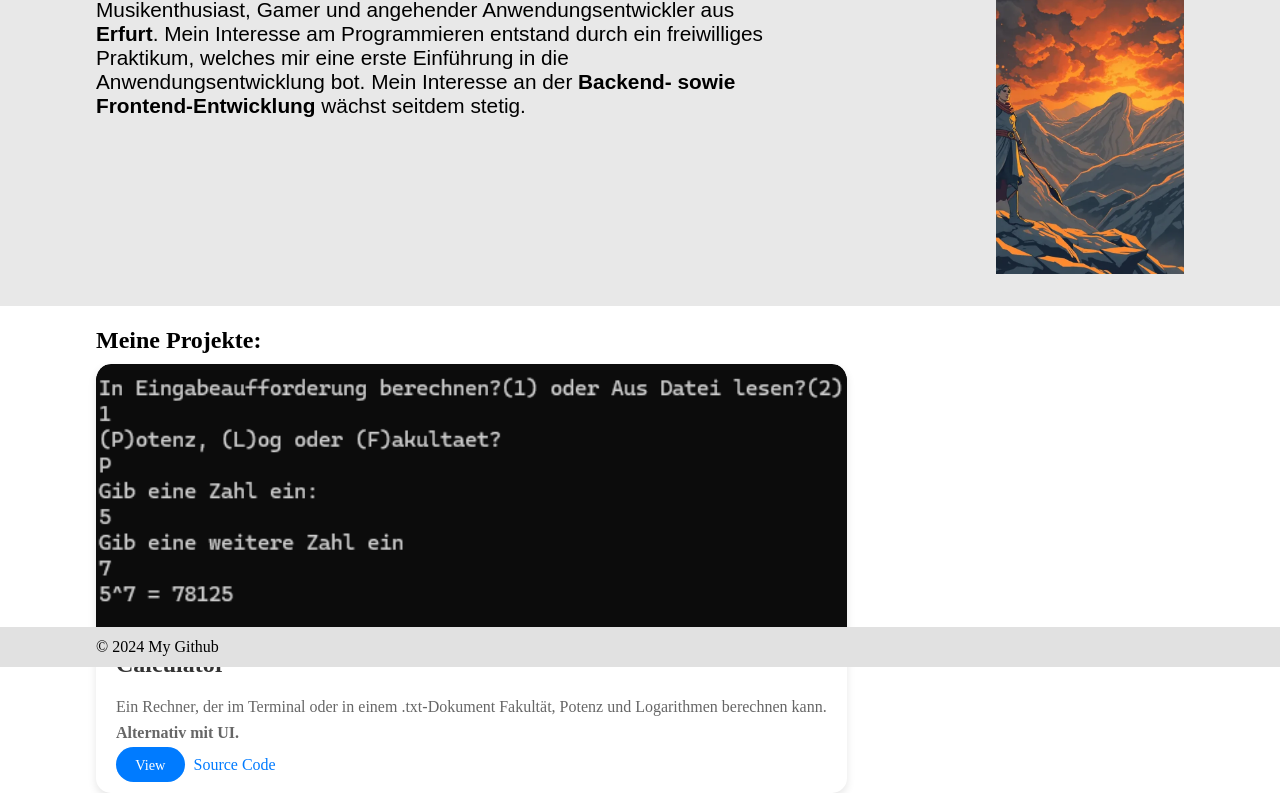
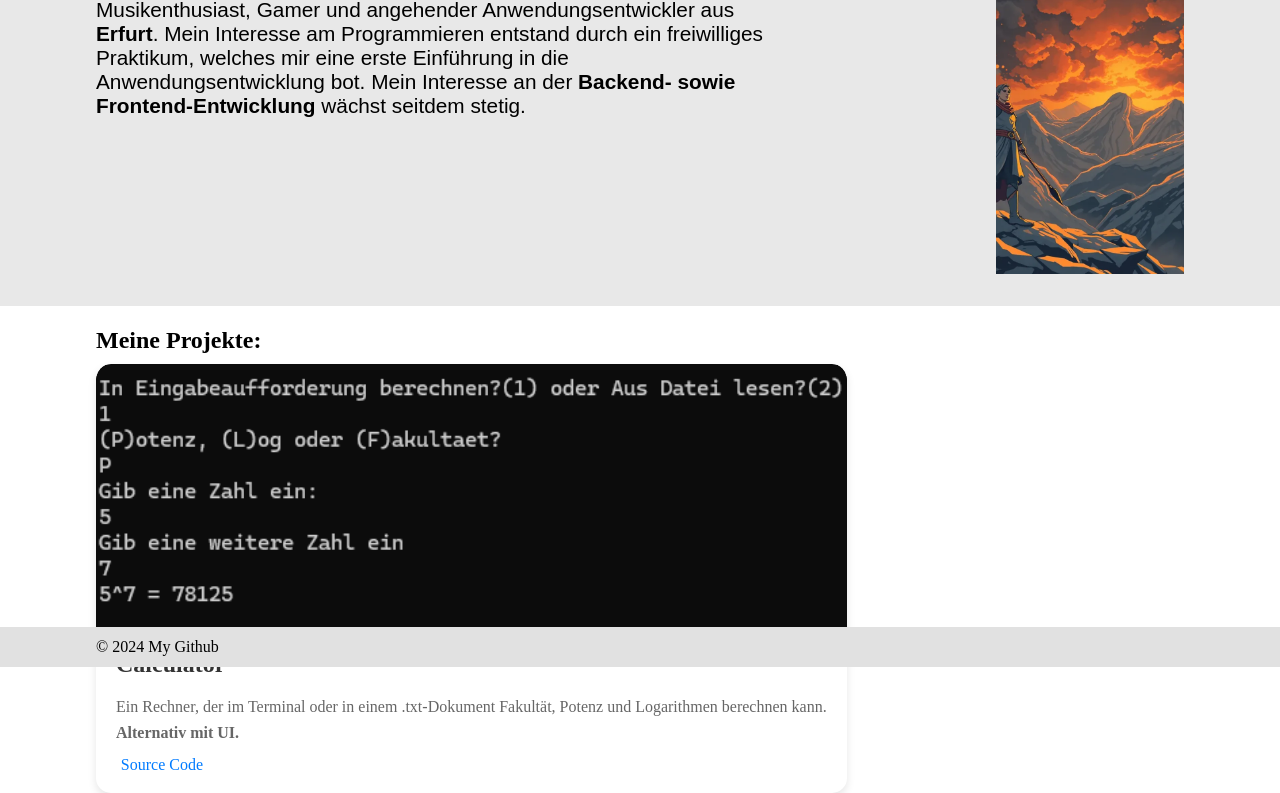
Before and after one commit to Biadetis/website, a website built with Vite: page index.html in a window 1280 px wide. Shown: the part 133-926 px from the top of the page. Built offline with nearby package versions, Linux system fonts and the light colour scheme.

Commit message:
removed "view" button

```diff
--- a/index.html
+++ b/index.html
@@ -65,7 +65,7 @@ Ich bin <strong>Jaurie Prodoehl</strong>,<br> Musikenthusiast, Gamer und angehen
           Potenz und Logarithmen berechnen kann. </br> <strong>Alternativ mit UI.</strong> </p>
         <div class="d-flex justify-content-between align-items-center">
             <div class="button-group">
-                <a href="images/calc-UI.png" src="images/calc-UI.png" type="button"  target="_blank" class="button button-sm button-primary">View</a>
+                <!-- <a href="images/calc-UI.png" src="images/calc-UI.png" type="button"  target="_blank" class="button button-sm button-primary">View</a> -->
                 <a href="https://github.com/Biadetis/calculator" type="button" target="_blank" class="button-sm button-outline-secondary">Source Code</a>
             </div>
         </div>
--- a/style.css
+++ b/style.css
@@ -158,17 +158,6 @@ img[alt="Image-Ui"] {
   color: white;
 }
 
-.project-card .button-group .button-primary {
-  background-color: #007bff;
-  border-color: #007bff;
-  color: white;
-}
-
-.project-card .button-group .button-primary:hover {
-  background-color: #0056b3;
-  border-color: #004e98;
-}
-
 .button-group {
   margin-top: 10px;
 }
```
